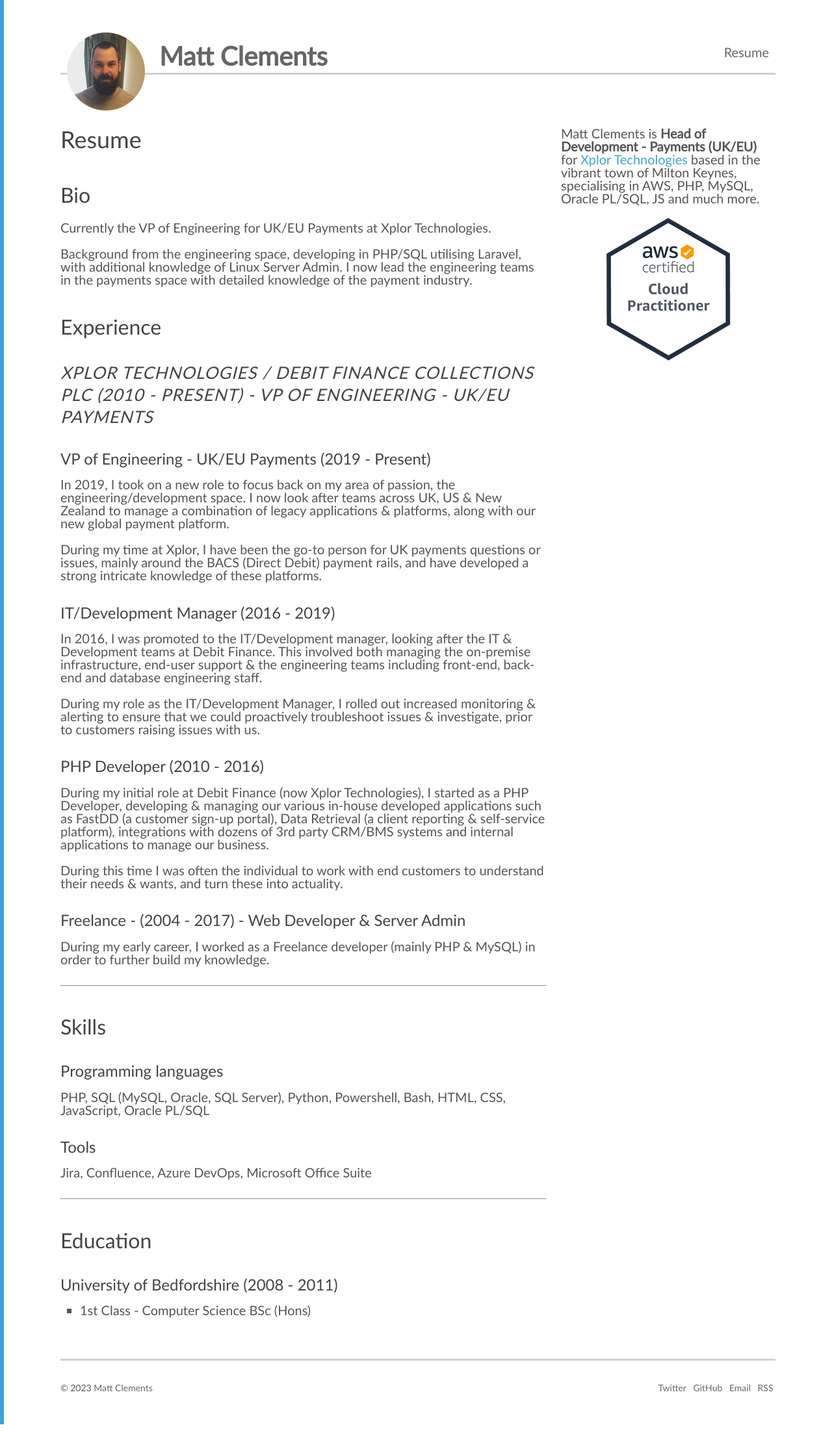
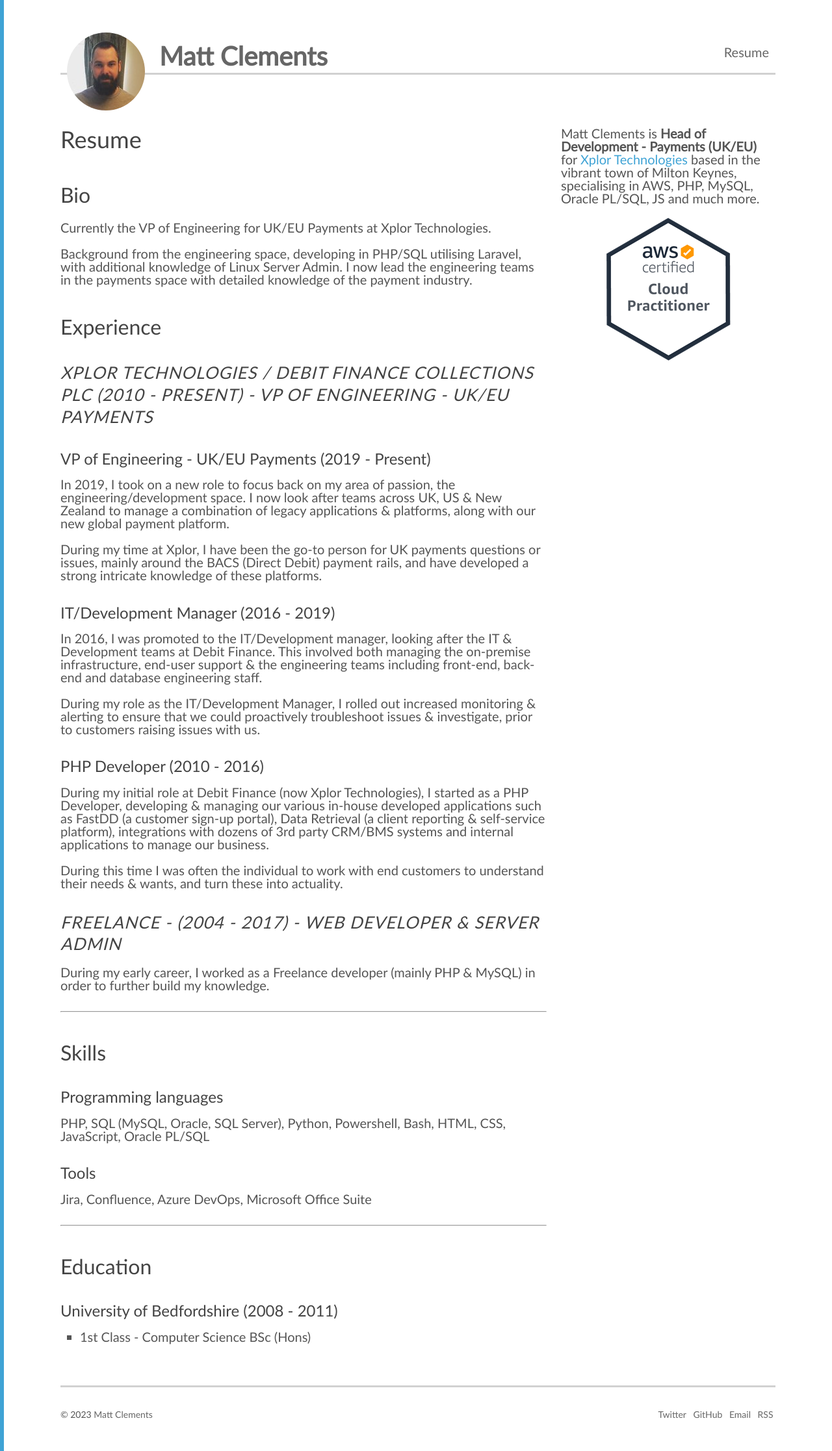
Before and after one commit to mattclements/mattclements.github.io, a Jekyll site: the page built from resume.md, in a window 1280 px wide. Shown: the whole page at 65% size. Built offline with Jekyll 4.4.1, drawn with Linux system fonts in a browser that asks for light colours; before the commit the page ends 2192 px from its top, so only the background shows below that.

Commit message:
Update CV Formatting

```diff
--- a/resume.md
+++ b/resume.md
@@ -41,7 +41,7 @@
 During this time I was often the individual to work with end customers to understand their needs &amp; wants, and turn these
 into actuality.
 
-#### Freelance - (2004 - 2017) - Web Developer & Server Admin
+### Freelance - (2004 - 2017) - Web Developer & Server Admin
 
 During my early career, I worked as a Freelance developer (mainly PHP &amp; MySQL) in order to further build my knowledge.
 
```
